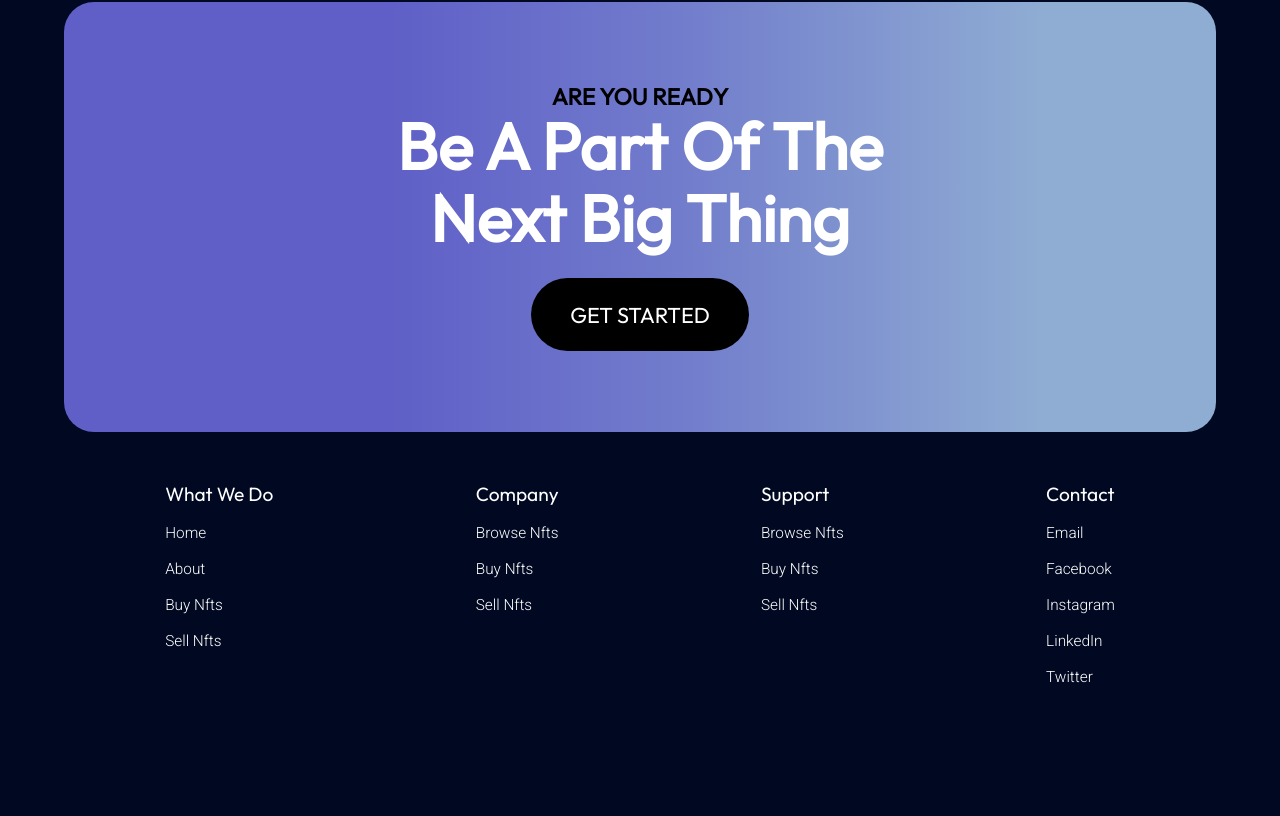
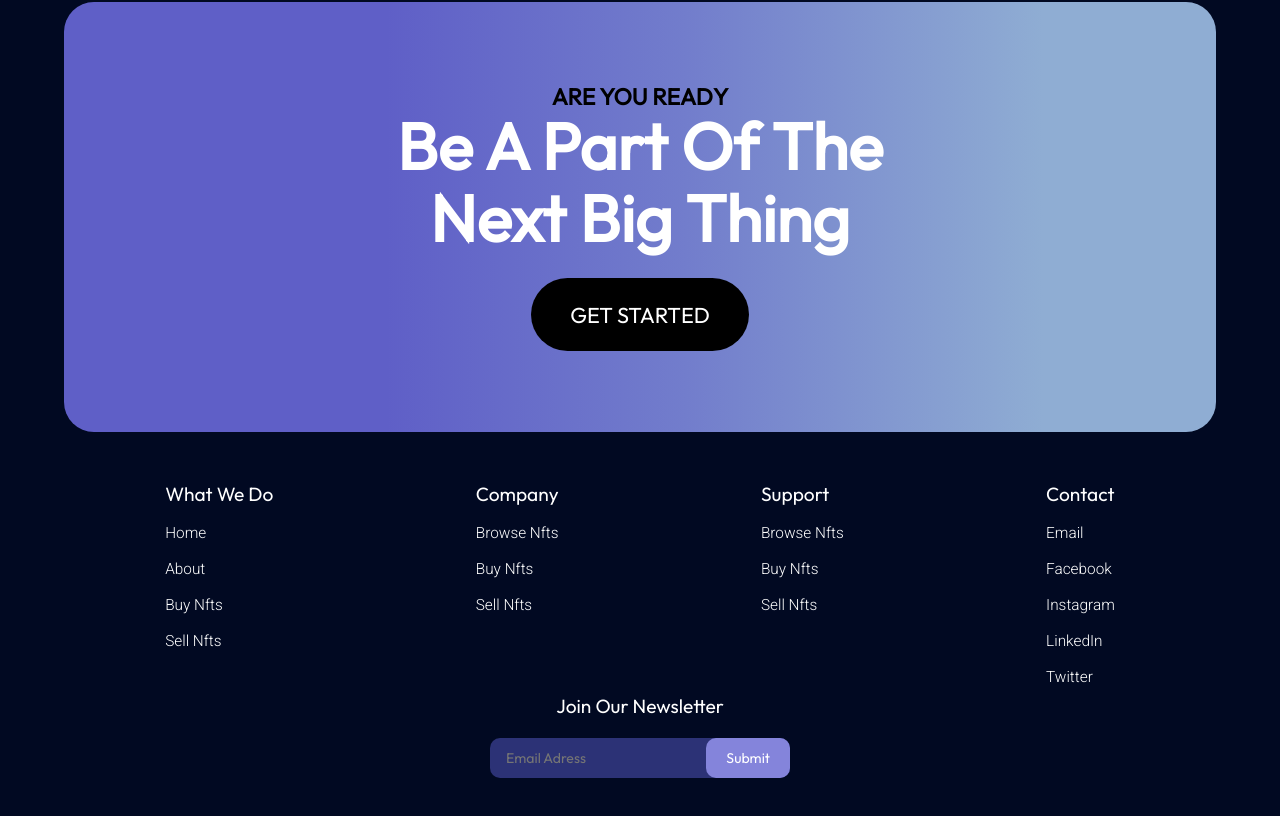
Before and after one commit to MahmudulHasanTanvir/KRYPTO, a plain HTML site: page index.html in a window 1280 px wide. Shown: the part 2605-3421 px from the top of the page. Before the commit the page ends 3363 px from the top, so only its background shows below. Drawn offline with Linux system fonts and the light colour scheme; a script that the page names is missing.

Commit message:
Update index.html

```diff
--- a/index.html
+++ b/index.html
@@ -175,6 +175,13 @@
           </ul>
 
         </div>
+        <div class="email">
+          <p class="frf xxx">Join Our Newsletter</p>
+          <label>
+            <input type="text" placeholder="Email Adress">
+            <button>Submit</button>
+          </label>
+        </div>
       </div>
     </div>
   </section>
```
